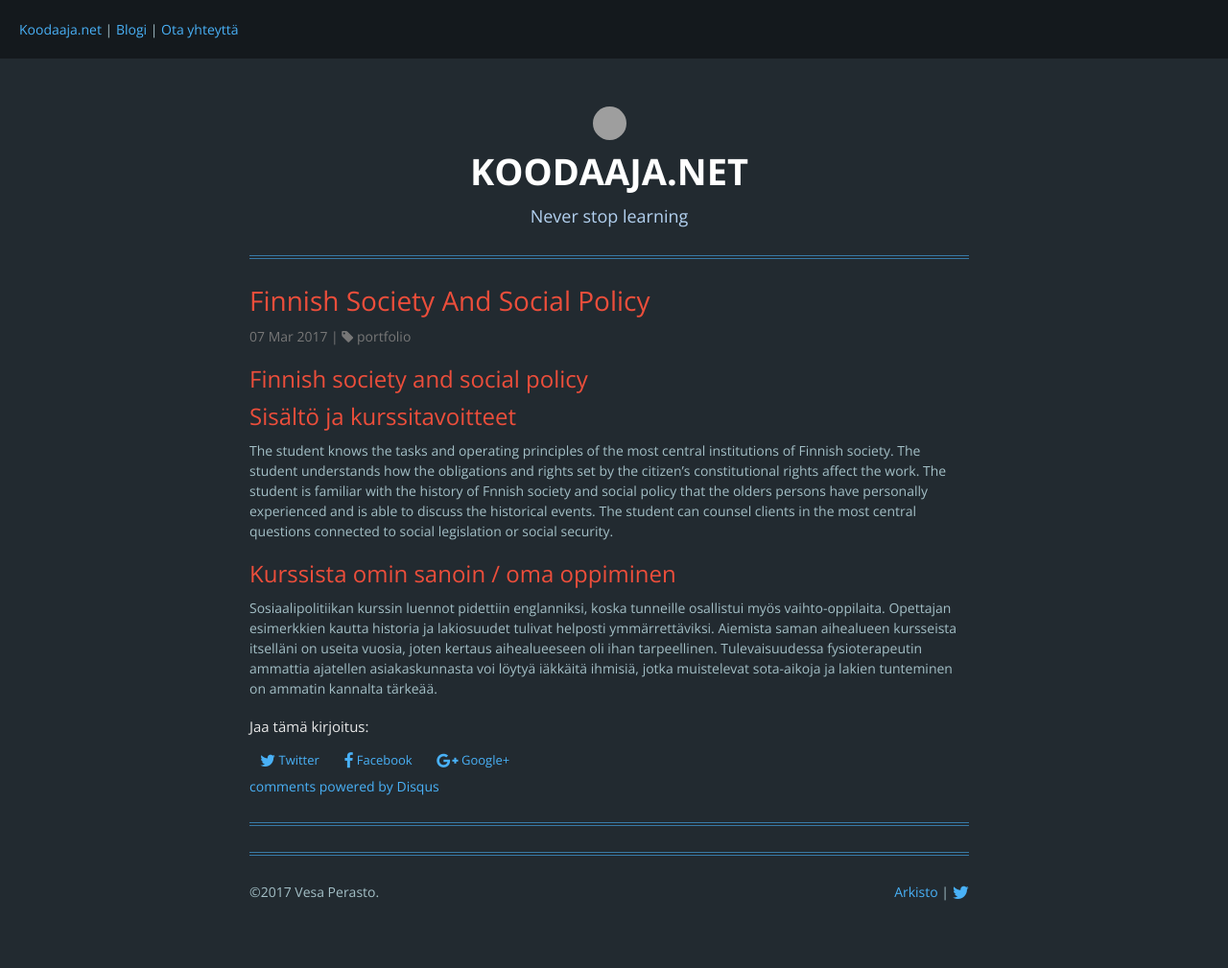
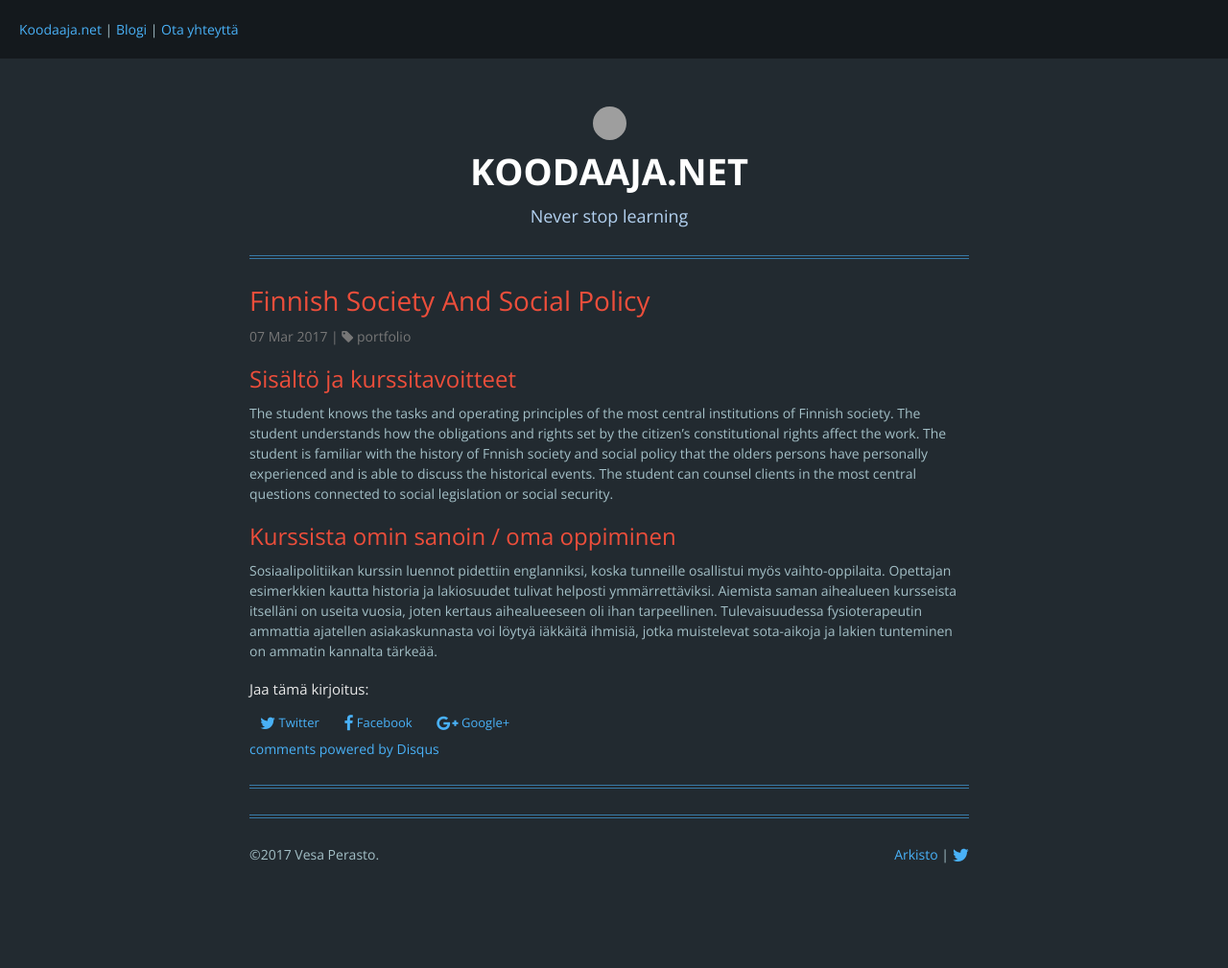
Before and after one commit to vperasto/vperasto.github.io, a Jekyll site: the page built from _posts/2017-03-07-Finnish-society-and-social-policy.md, in a window 1280 px wide. Shown: the whole page at 96% size. Built offline with Jekyll 4.4.1, drawn with Linux system fonts in a browser that asks for light colours; nearby versions of some CDN libraries; comment, search, counter and statistics services are not loaded; after the commit the page ends 970 px from its top, so only the background shows below that; grey boxes are pictures that could not be loaded.

Commit message:
Updated 2017-03-07-Finnish-society-and-social-policy.md

```diff
--- a/_posts/2017-03-07-Finnish-society-and-social-policy.md
+++ b/_posts/2017-03-07-Finnish-society-and-social-policy.md
@@ -3,8 +3,6 @@ published: true
 tags:
   - portfolio
 ---
-## Finnish society and social policy
-
 ## Sisältö ja kurssitavoitteet
 The student knows the tasks and operating principles of the most central institutions of Finnish society. The student understands how the obligations and rights set by the citizen's constitutional rights affect the work. The student is familiar with the history of Fnnish society and social policy that the olders persons have personally experienced and is able to discuss the historical events. The student can counsel clients in the most central questions connected to social legislation or social security.
 
```
